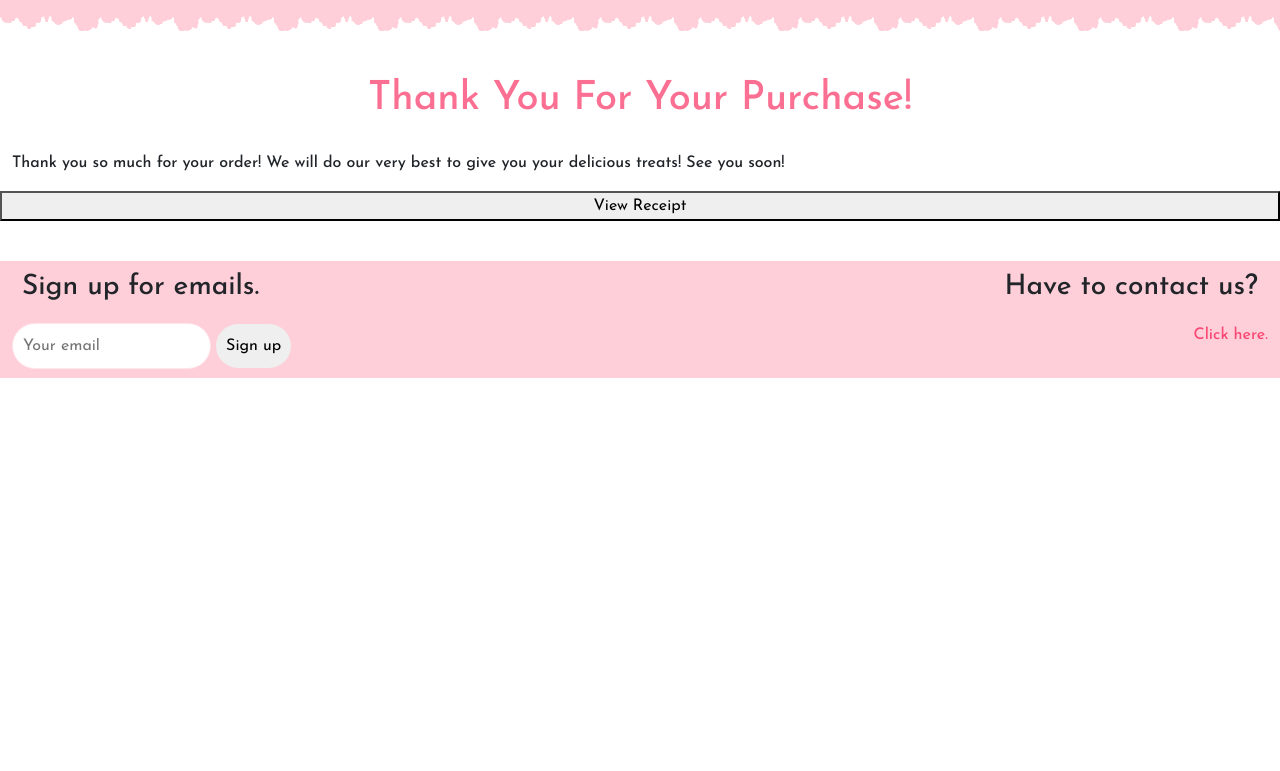
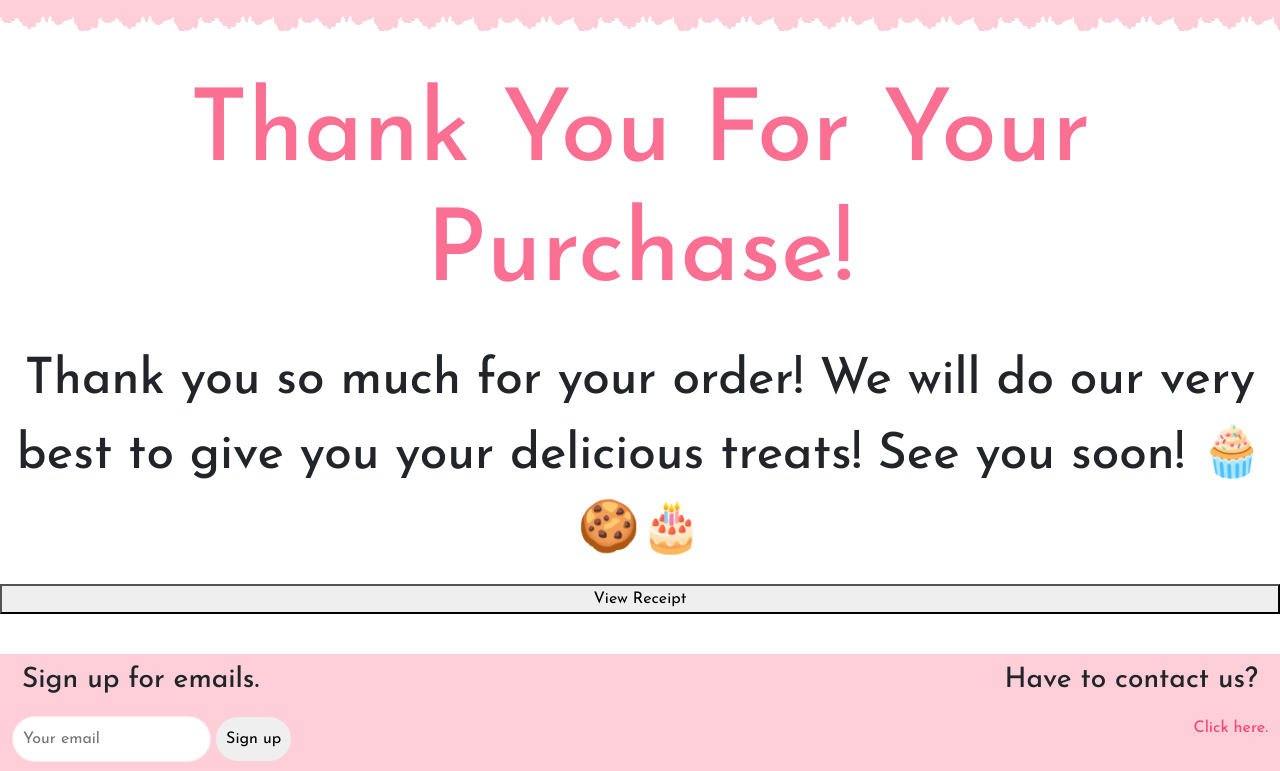
Before and after one commit to rmbayan/bakery, a plain HTML site: page thankyou.html in a window 1280 px wide. Shown: the part 73-844 px from the top of the page. Before the commit the page ends 800 px from the top, so only its background shows below. Drawn offline with nearby package versions, Linux system fonts and the light colour scheme.

Commit message:
Thank You

```diff
--- a/main.css
+++ b/main.css
@@ -436,3 +436,12 @@ nav{
         opacity:1;
     }
 }
+
+.thankyou{
+    font-size: 100px;
+}
+
+.thankyounote{
+    font-size: 50px;
+    text-align: center;
+}
--- a/thankyou.html
+++ b/thankyou.html
@@ -80,14 +80,14 @@
         <main class="container-fluid fade-in-text">
             <div class="row">
                 <div class="col-lg-12">
-                    <h1 id="header" class="up">Thank You For Your Purchase!</h1>
+                    <h1 id="header" class="up thankyou">Thank You For Your Purchase!</h1>
                 </div>
             </div>
 
             <!--Start of Receipt Row-->
             <div class="row">
                 <div class="col-lg-12">
-                    <p>Thank you so much for your order! We will do our very best to give you your delicious treats! See you soon!</p>
+                    <p class="thankyounote">Thank you so much for your order! We will do our very best to give you your delicious treats! See you soon! 🧁🍪🎂</p>
                 </div>
                 <button id="receiptButton" onclick="receipt()">View Receipt</button>
 
```
